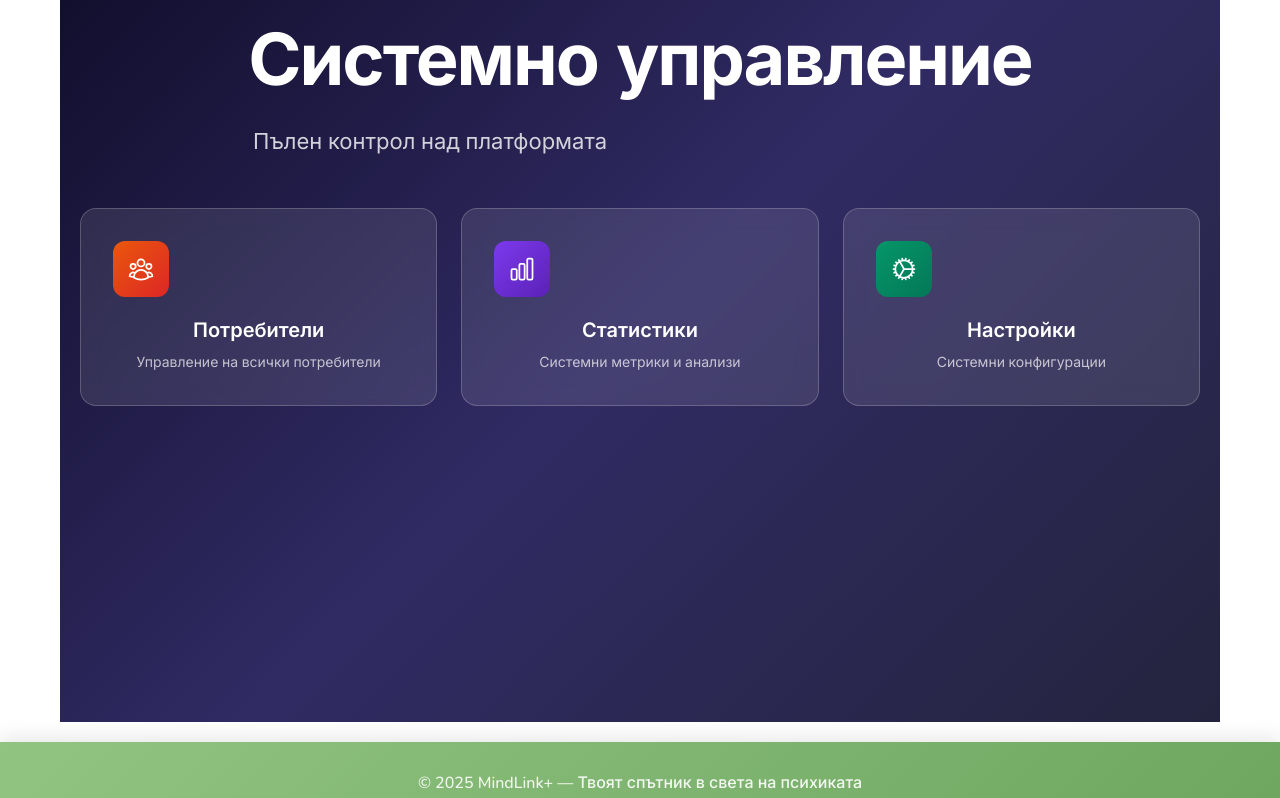
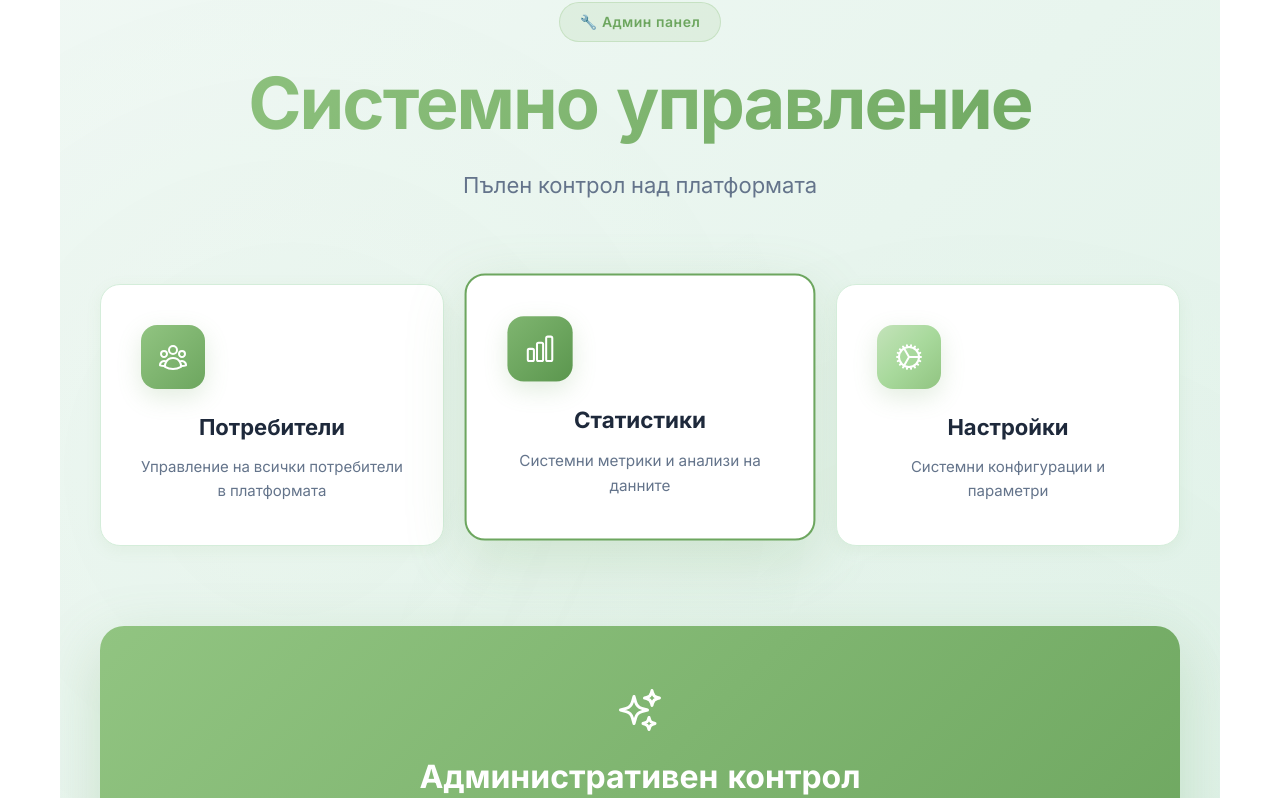
Before and after one commit to urgeorgi09/mindlink, a React (Vite) app in the folder admin-frontend/: page / in a window 1280 px wide. Shown: the part 162-960 px from the top of the page. Built offline with nearby package versions, Linux system fonts and the light colour scheme; no server answers.

Commit message:
ко ша стаа ся

```diff
--- a/admin-frontend/src/pages/Home.jsx
+++ b/admin-frontend/src/pages/Home.jsx
@@ -2,40 +2,52 @@ import { useNavigate } from 'react-router-dom';
 import {
   ChartBarIcon,
   UserGroupIcon,
-  CogIcon
+  CogIcon,
+  SparklesIcon
 } from '@heroicons/react/24/outline';
 import { useState, useEffect } from 'react';
 
 const AdminHome = () => {
   const navigate = useNavigate();
+  const [isVisible, setIsVisible] = useState(false);
+  const [activeFeature, setActiveFeature] = useState(0);
   const [isMobile, setIsMobile] = useState(window.innerWidth < 768);
 
   useEffect(() => {
+    setIsVisible(true);
+    const interval = setInterval(() => {
+      setActiveFeature((prev) => (prev + 1) % 3);
+    }, 3000);
+
     const handleResize = () => setIsMobile(window.innerWidth < 768);
     window.addEventListener('resize', handleResize);
-    return () => window.removeEventListener('resize', handleResize);
+
+    return () => {
+      clearInterval(interval);
+      window.removeEventListener('resize', handleResize);
+    };
   }, []);
 
   const actions = [
     {
       icon: UserGroupIcon,
       title: 'Потребители',
-      description: 'Управление на всички потребители',
-      gradient: 'linear-gradient(135deg, #ea580c 0%, #dc2626 100%)',
+      description: 'Управление на всички потребители в платформата',
+      gradient: 'linear-gradient(135deg, #91c481 0%, #7fb570 50%, #6da65f 100%)',
       path: '/therapist-system'
     },
     {
       icon: ChartBarIcon,
       title: 'Статистики',
-      description: 'Системни метрики и анализи',
-      gradient: 'linear-gradient(135deg, #7c3aed 0%, #5b21b6 100%)',
+      description: 'Системни метрики и анализи на данните',
+      gradient: 'linear-gradient(135deg, #7fb570 0%, #6da65f 50%, #5b964e 100%)',
       path: '/analytics'
     },
     {
       icon: CogIcon,
       title: 'Настройки',
-      description: 'Системни конфигурации',
-      gradient: 'linear-gradient(135deg, #059669 0%, #047857 100%)',
+      description: 'Системни конфигурации и параметри',
+      gradient: 'linear-gradient(135deg, #c4e3ba 0%, #a8d99c 50%, #91c481 100%)',
       path: '/privacy'
     }
   ];
@@ -43,21 +55,45 @@ const AdminHome = () => {
   return (
     <div style={{
       minHeight: '100vh',
-      background: 'linear-gradient(135deg, #0f0c29 0%, #302b63 50%, #24243e 100%)',
-      padding: '40px 20px'
+      background: 'linear-gradient(135deg, #f0f8f4 0%, #e8f5ee 50%, #e0f2e9 100%)',
+      overflow: 'hidden',
+      position: 'relative'
     }}>
-      <div style={{ maxWidth: '1400px', margin: '0 auto' }}>
-        <div style={{ marginBottom: '48px' }}>
+      <div style={{
+        position: 'absolute',
+        top: 0,
+        left: 0,
+        width: '100%',
+        height: '100%',
+        background: 'radial-gradient(circle at 20% 50%, rgba(145, 196, 129, 0.05) 0%, transparent 50%), radial-gradient(circle at 80% 80%, rgba(127, 181, 112, 0.05) 0%, transparent 50%)',
+        animation: 'pulse 8s ease-in-out infinite'
+      }} />
+
+      <div style={{
+        maxWidth: '1400px',
+        margin: '0 auto',
+        padding: isMobile ? '40px 20px' : '80px 40px',
+        position: 'relative',
+        zIndex: 1
+      }}>
+        {/* Welcome Header */}
+        <div style={{
+          textAlign: 'center',
+          marginBottom: '80px',
+          opacity: isVisible ? 1 : 0,
+          transform: isVisible ? 'translateY(0)' : 'translateY(30px)',
+          transition: 'all 1s ease-out 0.2s'
+        }}>
           <div style={{
             display: 'inline-block',
-            padding: '6px 16px',
-            background: 'rgba(234, 88, 12, 0.2)',
-            border: '1px solid rgba(234, 88, 12, 0.3)',
-            borderRadius: '20px',
+            padding: '8px 20px',
+            background: 'rgba(145, 196, 129, 0.15)',
+            border: '1px solid rgba(145, 196, 129, 0.3)',
+            borderRadius: '24px',
             marginBottom: '24px'
           }}>
             <span style={{
-              color: '#ea580c',
+              color: '#6da65f',
               fontSize: '14px',
               fontWeight: '600',
               letterSpacing: '0.5px'
@@ -68,84 +104,136 @@ const AdminHome = () => {
 
           <h1 style={{
             fontSize: isMobile ? '36px' : '72px',
-            color: 'white',
+            color: '#1e293b',
             marginBottom: '24px',
             fontWeight: '800',
             lineHeight: '1.1',
-            letterSpacing: isMobile ? '-1px' : '-2px'
+            letterSpacing: isMobile ? '-1px' : '-2px',
+            background: 'linear-gradient(135deg, #91c481 0%, #7fb570 50%, #6da65f 100%)',
+            WebkitBackgroundClip: 'text',
+            WebkitTextFillColor: 'transparent',
+            backgroundClip: 'text'
           }}>
             Системно управление
           </h1>
 
           <p style={{
             fontSize: isMobile ? '16px' : '22px',
-            color: 'rgba(255,255,255,0.8)',
-            marginBottom: '48px',
+            color: '#64748b',
             maxWidth: '700px',
+            margin: '0 auto',
             lineHeight: '1.6'
           }}>
             Пълен контрол над платформата
           </p>
         </div>
 
+        {/* Admin Actions */}
         <div style={{
           display: 'grid',
           gridTemplateColumns: isMobile ? '1fr' : 'repeat(3, 1fr)',
-          gap: '24px'
+          gap: '24px',
+          marginBottom: '80px',
+          opacity: isVisible ? 1 : 0,
+          transform: isVisible ? 'translateY(0)' : 'translateY(30px)',
+          transition: 'all 1s ease-out 0.4s'
         }}>
           {actions.map((feature, index) => (
             <div
               key={index}
               onClick={() => navigate(feature.path)}
               style={{
-                background: 'rgba(255,255,255,0.1)',
-                padding: '32px',
-                borderRadius: '16px',
-                border: '1px solid rgba(255,255,255,0.2)',
+                background: '#ffffff',
+                padding: '40px',
+                borderRadius: '20px',
+                border: activeFeature === index
+                  ? '2px solid #6da65f'
+                  : '1px solid #d4edda',
                 cursor: 'pointer',
-                transition: 'all 0.3s ease',
-                backdropFilter: 'blur(10px)'
+                transition: 'all 0.4s cubic-bezier(0.4, 0, 0.2, 1)',
+                transform: activeFeature === index ? 'translateY(-8px) scale(1.02)' : 'translateY(0) scale(1)',
+                boxShadow: activeFeature === index
+                  ? '0 20px 60px rgba(109, 166, 95, 0.2)'
+                  : '0 4px 16px rgba(109, 166, 95, 0.08)'
               }}
-              onMouseEnter={(e) => {
-                e.currentTarget.style.background = 'rgba(255,255,255,0.15)';
-                e.currentTarget.style.transform = 'translateY(-4px)';
-              }}
-              onMouseLeave={(e) => {
-                e.currentTarget.style.background = 'rgba(255,255,255,0.1)';
-                e.currentTarget.style.transform = 'translateY(0)';
-              }}
+              onMouseEnter={() => setActiveFeature(index)}
             >
               <div style={{
-                width: '56px',
-                height: '56px',
+                width: '64px',
+                height: '64px',
                 background: feature.gradient,
-                borderRadius: '12px',
+                borderRadius: '16px',
                 display: 'flex',
                 alignItems: 'center',
                 justifyContent: 'center',
-                marginBottom: '20px'
+                marginBottom: '24px',
+                boxShadow: '0 8px 24px rgba(109, 166, 95, 0.2)'
               }}>
-                <feature.icon style={{ width: '28px', height: '28px', color: 'white' }} />
+                <feature.icon style={{ width: '32px', height: '32px', color: 'white' }} />
               </div>
               <h3 style={{
-                fontSize: '20px',
-                marginBottom: '8px',
-                color: 'white',
-                fontWeight: '600'
+                fontSize: '22px',
+                marginBottom: '12px',
+                color: '#1e293b',
+                fontWeight: '700'
               }}>
                 {feature.title}
               </h3>
               <p style={{
-                color: 'rgba(255,255,255,0.7)',
-                lineHeight: '1.5',
-                fontSize: '14px'
+                color: '#64748b',
+                lineHeight: '1.6',
+                fontSize: '15px'
               }}>
                 {feature.description}
               </p>
             </div>
           ))}
         </div>
+
+        {/* Bottom Card */}
+        <div style={{
+          background: 'linear-gradient(135deg, #91c481 0%, #7fb570 50%, #6da65f 100%)',
+          borderRadius: '24px',
+          padding: isMobile ? '40px 20px' : '60px 40px',
+          textAlign: 'center',
+          boxShadow: '0 20px 60px rgba(109, 166, 95, 0.25)',
+          opacity: isVisible ? 1 : 0,
+          transform: isVisible ? 'translateY(0)' : 'translateY(30px)',
+          transition: 'all 1s ease-out 0.6s'
+        }}>
+          <SparklesIcon style={{
+            width: '48px',
+            height: '48px',
+            color: 'white',
+            margin: '0 auto 16px'
+          }} />
+          <h3 style={{
+            fontSize: isMobile ? '24px' : '32px',
+            color: 'white',
+            marginBottom: '16px',
+            fontWeight: '800'
+          }}>
+            Административен контрол
+          </h3>
+          <p style={{
+            fontSize: isMobile ? '16px' : '20px',
+            color: 'rgba(255,255,255,0.95)',
+            fontStyle: 'italic',
+            maxWidth: '700px',
+            margin: '0 auto',
+            lineHeight: '1.6'
+          }}>
+            "Добре управляваната платформа е основата на качествената грижа за психичното здраве."
+          </p>
+        </div>
       </div>
+
+      <style>{`
+        @keyframes pulse {
+          0%, 100% { opacity: 0.3; }
+          50% { opacity: 0.6; }
+        }
+      `}</style>
     </div>
   );
 };
```
Also changed, not shown: 2 other files (tests, documents, lock files or other folders).
